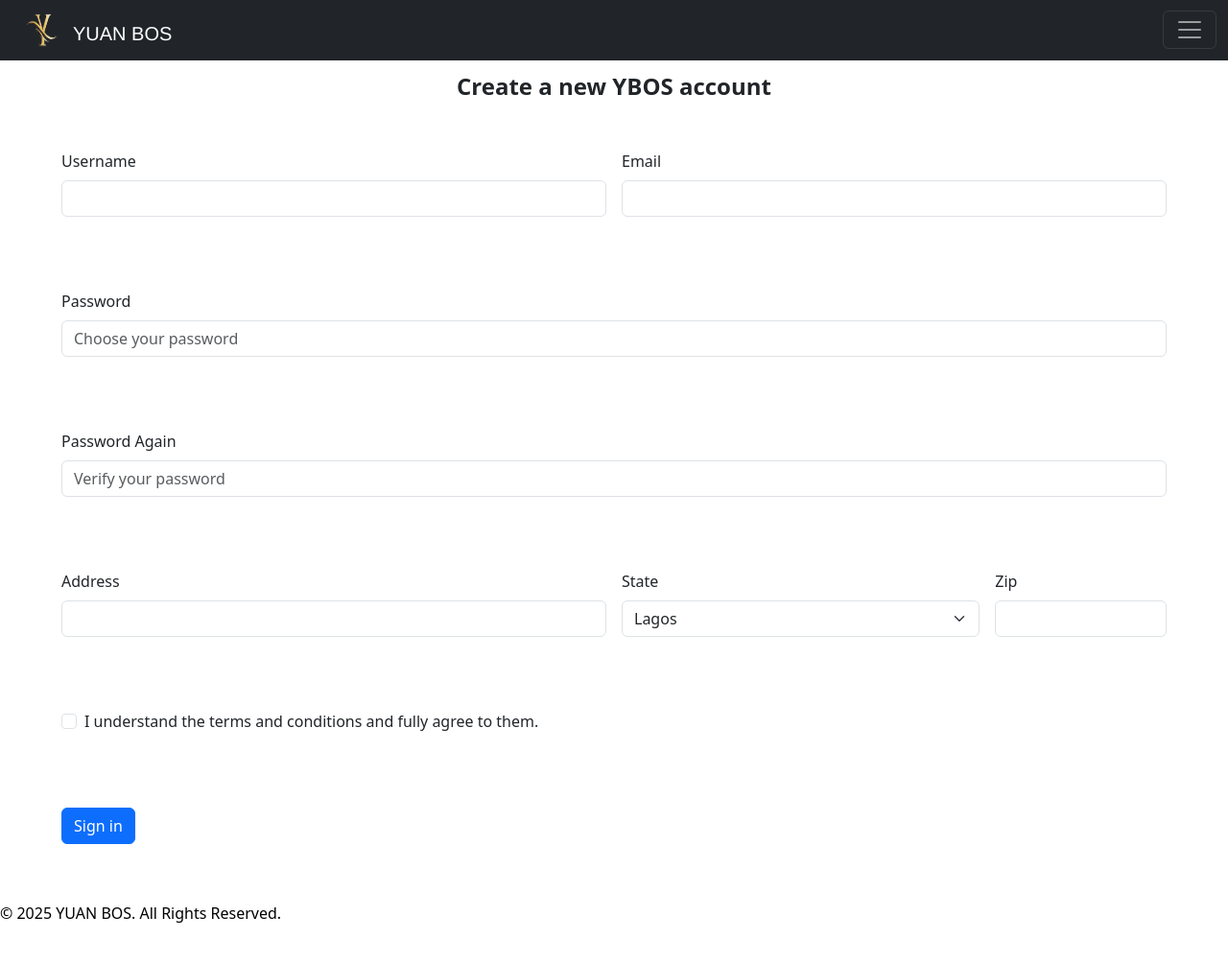
After one commit to Kharay33455/ybos, a Django app: page /login/ in a window 1280 px wide. The commit adds this page. Shown: the whole page at 96% size. Run offline with Django 5.2, Linux system fonts and the light colour scheme.

Commit message:
Login screen

```diff
--- a/ybos/base/templates/base/base.html
+++ b/ybos/base/templates/base/base.html
@@ -119,18 +119,20 @@
 
                                     <!--Log in and sign in button-->
                                     <div style="display: flex; justify-content: space-evenly;">
-                                        <p class="buttonElem" style="background-color: green;" onclick="callAuth()">
+                                        <a class="buttonElem" style="background-color: green;" href="{% url 'base:login' %}">
                                             Log In
-                                        </p>
-                                        <p class="buttonElem" style="background-color: orange;" onclick="callAuth()">
+                                        </a>
+                                        <a class="buttonElem" style="background-color: orange;" >
                                             Sign Up
-                                        </p>
+                                        </a>
                                     </div>
                                     <br>
+                                    <div class="center horizontal">
+                                        <button type="button" class="btn btn-info" onclick="callAuth()">Other sign in methods</button>
+                                    </div>
 
                                     <div id ="authCont" style="position:relative; top:100vh">
                                         <div>
-
                                             <b>
                                                 <p>
                                                     SIGN IN WITH GOOGLE INSTEAD?
--- /dev/null
+++ b/ybos/base/templates/base/login.html
@@ -0,0 +1,65 @@
+{% extends 'base/base.html' %}
+{% block content %}
+<div style="text-align:center; font-size:x-large; font-weight:900">
+    Create a new YBOS account
+</div>
+<br /><br />
+{% if err %}
+<p style="color:red; text-align:center" >
+    {{err}}
+</p>
+{% endif %}
+<form class="row g-3 pad" method="post" action="{% url 'base:login' %}">
+    {% csrf_token %}
+    <div class="col-md-6">
+        <label for="inputUsername4" class="form-label">Username</label>
+        <input type="text" class="form-control" id="inputUsername4" name="username" required>
+    </div>
+    <div class="col-md-6">
+        <label for="inputEmail4" class="form-label">Email</label>
+        <input type="email" class="form-control" id="inputEmail4" name="email" required>
+    </div>
+    <div class="col-12">
+        <label for="inputPassword" class="form-label">Password</label>
+        <input type="password" class="form-control" id="inputPassword" placeholder="Choose your password" required name="password">
+    </div>
+    <div class="col-12">
+        <label for="inputPassword2" class="form-label">Password Again</label>
+        <input type="password" class="form-control" id="inputPassword2" placeholder="Verify your password" required>
+    </div>
+    <div class="col-md-6">
+        <label for="inputCity" class="form-label">Address</label>
+        <input type="text" class="form-control" id="inputCity" name="address">
+    </div>
+    <div class="col-md-4">
+        <label for="inputState" class="form-label">State</label>
+        <select id="inputState" class="form-select" name="state">
+
+            {% for state in nigerian_states %}
+            {% if state == 'Lagos' %}
+            <option value="{{state}}" selected>{{state}}</option>
+            {% else %}
+            <option value="{{state}}">{{state}}</option>
+            {% endif %}
+            {% endfor %}
+        </select>
+    </div>
+    <div class="col-md-2">
+        <label for="inputZip" class="form-label">Zip</label>
+        <input type="text" class="form-control" id="inputZip" name="zip">
+    </div>
+    <div class="col-12">
+        <div class="form-check">
+            <input class="form-check-input" type="checkbox" id="gridCheck" required>
+            <label class="form-check-label" for="gridCheck">
+                I understand the <a>terms and conditions</a> and fully agree to them.
+            </label>
+        </div>
+    </div>
+    <div class="col-12">
+        <button type="submit" class="btn btn-primary">Sign in</button>
+    </div>
+</form>
+
+
+{% endblock %}
--- a/ybos/base/urls.py
+++ b/ybos/base/urls.py
@@ -6,4 +6,5 @@ app_name = 'base'
 urlpatterns = [
     path('', index, name='index'),
     path('sign-in/<slug:method>/', signIn, name = 'signIn'),
+    path('login/', loginRequest, name='login'),
 ]
--- a/ybos/base/views.py
+++ b/ybos/base/views.py
@@ -91,6 +91,38 @@ def googleSignInFunction(request):
     print('here')
     return authorization_url
 
+# validator
+def validate(request, postData, dataType):
+    postData = str(postData).strip()
+
+    # make sure needed data is in list
+    acceptableChars = [
+    'A', 'B', 'C', 'D', 'E', 'F', 'G', 'H', 'I', 'J', 'K',
+    'L', 'M', 'N', 'O', 'P', 'Q', 'R', 'S', 'T', 'U', 'V',
+    'W', 'X', 'Y', 'Z','a', 'b', 'c', 'd', 'e', 'f', 'g',
+    'h', 'i', 'j', 'k', 'l', 'm', 'n', 'o', 'p', 'q', 'r',
+    's', 't', 'u', 'v', 'w', 'x', 'y', 'z', 1,2,3,4,5,6,7,8,9,0,'@', '.', ',']
+    if dataType != 'Password':
+        for char in postData:
+            if char not in acceptableChars:
+                err = f'You cannot use "{char}" in your {dataType}.'
+                return {'status' : -99, 'err' : err}
+
+    # make sure req data is not blank
+    if dataType == 'Username' or dataType == 'Password' or dataType == 'Email':
+        if postData == "":
+            err =  f'{dataType} cannot be blank.'
+            return {'status' : -99 , 'err' : err}
+
+    if dataType == 'Password' and len(postData) < 10:
+        print('here')
+        err =  f'{dataType} must be at least 10 characters.'
+        return {'status' : -99 , 'err' : err}
+
+
+    return {'status' : 0 ,'val' : postData}
+
+
 
 
 
@@ -120,10 +152,65 @@ def signIn(request, method):
         print('google')
         url = googleSignInFunction(request)
         return HttpResponseRedirect(url)
-    context = {'err': 'Something went wrong while trying to trigger this authentication method. Try another.'}
+
+    context = {'err': 'Something went wrong while trying to trigger this authentication method. Try another method.'}
     return render(request, 'base/index.html', context)
 
 
 def completeSignIn(request):
     context = {}
     return HttpResponseRedirect('Signed in')
+
+
+def loginRequest(request):
+    nigerian_states = [
+        "Abia", "Adamawa", "Akwa Ibom", "Anambra", "Bauchi", "Bayelsa", "Benue", "Borno",
+        "Cross River", "Delta", "Ebonyi", "Edo", "Ekiti", "Enugu", "Gombe", "Imo", "Jigawa",
+        "Kaduna", "Kano", "Katsina", "Kebbi", "Kogi", "Kwara", "Lagos", "Nasarawa", "Niger",
+        "Ogun", "Ondo", "Osun", "Oyo", "Plateau", "Rivers", "Sokoto", "Taraba", "Yobe", "Zamfara"
+    ]
+    if request.method == 'POST':
+        username = validate(request, request.POST['username'], 'Username')
+
+        if username['status'] != 0:
+            print(username['status'])
+            context = {'err' : username['err'], 'nigerian_states': nigerian_states}
+            return render(request, 'base/login.html', context )
+        else:
+            username = username['val']
+
+        email = validate(request, request.POST['email'] , 'Email')
+        if email['status'] !=0:
+
+            context = {'err':email['err'], 'nigerian_states': nigerian_states}
+            return render(request, 'base/login.html', context )
+        else:
+            email = email['val']
+        print(email)
+        password = validate(request, request.POST['password'] , 'Password')
+        if password['status'] !=0:
+            context = {'err':password['err'], 'nigerian_states': nigerian_states}
+            return render(request, 'base/login.html', context )
+        else:
+            password = password['val']
+        address = validate(request, request.POST['address'], 'Address')
+        if address['status'] !=0:
+            context = {'err':address['err'], 'nigerian_states': nigerian_states}
+            return render(request, 'base/login.html', context )
+        else:
+            address = address['val']
+        state = validate(request, request.POST['state'], 'State')
+        if state['status'] !=0:
+            context = {'err':state['err'], 'nigerian_states': nigerian_states}
+            return render(request, 'base/login.html', context )
+        else:
+            state = state['val']
+        zipCode = validate(request, request.POST['zip'], 'Zip')
+        if zipCode['status'] !=0:
+            context = {'err':zipCode['err'], 'nigerian_states': nigerian_states}
+            return render(request, 'base/login.html', context )
+        else:
+            zipCode = zipCode['val']
+
+    context = {'nigerian_states' : nigerian_states}
+    return render(request, 'base/login.html', context)
--- a/ybos/static/css/base.css
+++ b/ybos/static/css/base.css
@@ -109,6 +109,24 @@
     animation: authA 500ms ease-in-out reverse;
 }
 
+.center{
+    display:flex;
+}
+.center.vertical{
+    align-items:center;
+}
+.pad{
+    padding-left:5vw;
+    padding-right:5vw;
+    height:100vh;
+}
+.center.horizontal{
+    justify-content:center;
+}
+.btn-info{
+    color:white;
+}
+
 @keyframes authA {
     0% {
         opacity: 0;
```
Also changed, not shown: ybos/static/css/index.css (+10 -0 lines).
